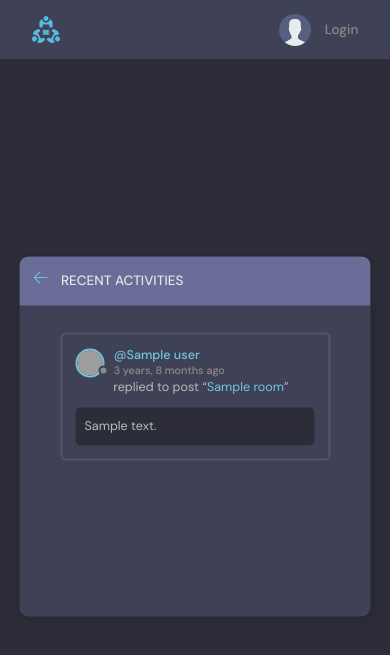
After one commit to k0st90/Lets_Talk, a Django app: template letstalk/base/templates/base/activity.html in a window 390 px wide. The commit adds this page. Shown: the top 655 px of the page. Run offline with Django 4.2, Linux system fonts and the light colour scheme; the template is opened without the code that fills it: most values are stand-ins (such as "Sample title", 1, 10 or a date in 2020); grey boxes are pictures that could not be loaded.

Commit message:
Mobile Responsiveness

```diff
--- /dev/null
+++ b/letstalk/base/templates/base/activity.html
@@ -0,0 +1,61 @@
+{% extends 'main.html' %}
+
+{% block content %}
+<main class="layout">
+  <div class="container">
+    <div class="layout__box">
+      <div class="layout__boxHeader">
+        <div class="layout__boxTitle">
+          <a href="{% url 'home' %}">
+            <svg version="1.1" xmlns="http://www.w3.org/2000/svg" width="32" height="32" viewBox="0 0 32 32">
+              <title>arrow-left</title>
+              <path
+                d="M13.723 2.286l-13.723 13.714 13.719 13.714 1.616-1.611-10.96-10.96h27.625v-2.286h-27.625l10.965-10.965-1.616-1.607z"
+              ></path>
+            </svg>
+          </a>
+          <h3>Recent Activities</h3>
+        </div>
+      </div>
+
+      <div class="activities-page layout__body">
+        {% for message in room_messages %}
+        <div class="activities__box">
+          <div class="activities__boxHeader roomListRoom__header">
+            <a href="{% url 'user-profile' message.user.id %}" class="roomListRoom__author">
+              <div class="avatar avatar--small">
+                <img src="https://randomuser.me/api/portraits/women/11.jpg" />
+              </div>
+              <p>
+                @{{message.user}}
+                <span>{{message.created|timesince}} ago</span>
+              </p>
+            </a>
+
+            {% if request.user == message.user %}
+            <div class="roomListRoom__actions">
+              <a href="{% url 'delete-message' message.id %}">
+                <svg version="1.1" xmlns="http://www.w3.org/2000/svg" width="32" height="32" viewBox="0 0 32 32">
+                  <title>remove</title>
+                  <path
+                    d="M27.314 6.019l-1.333-1.333-9.98 9.981-9.981-9.981-1.333 1.333 9.981 9.981-9.981 9.98 1.333 1.333 9.981-9.98 9.98 9.98 1.333-1.333-9.98-9.98 9.98-9.981z"
+                  ></path>
+                </svg>
+              </a>
+            </div>
+            {% endif %}
+
+          </div>
+          <div class="activities__boxContent">
+            <p>replied to post “<a href="{% url 'room' message.room.id %}">{{message.room}}</a>”</p>
+            <div class="activities__boxRoomContent">
+              {{message.body}}
+            </div>
+          </div>
+        </div>
+        {% endfor %}
+      </div>
+    </div>
+  </div>
+</main>
+{% endblock content %}
--- a/letstalk/base/templates/base/home.html
+++ b/letstalk/base/templates/base/home.html
@@ -10,7 +10,7 @@
     <!-- Room List Start -->
     <div class="roomList">
       <div class="mobile-menu">
-        <form class="header__search">
+        <form class="header__search" action="{% url 'home' %}" method="GET">
           <label>
             <svg version="1.1" xmlns="http://www.w3.org/2000/svg" width="32" height="32" viewBox="0 0 32 32">
               <title>search</title>
@@ -22,8 +22,8 @@
           </label>
         </form>
         <div class="mobile-menuItems">
-          <a class="btn btn--main btn--pill" href="#">Browse Topics</a>
-          <a class="btn btn--main btn--pill" href="#">Recent Activities</a>
+          <a class="btn btn--main btn--pill" href="{% url 'topics' %}">Browse Topics</a>
+          <a class="btn btn--main btn--pill" href="{% url 'activity' %}">Recent Activities</a>
         </div>
       </div>
 
--- a/letstalk/base/templates/base/topics_component.html
+++ b/letstalk/base/templates/base/topics_component.html
@@ -12,7 +12,7 @@
       </li>
       {% endfor %}
     </ul>
-    <a class="btn btn--link" href="topics.html">
+    <a class="btn btn--link" href="{% url 'topics' %}">
       More
       <svg version="1.1" xmlns="http://www.w3.org/2000/svg" width="32" height="32" viewBox="0 0 32 32">
         <title>chevron-down</title>
--- a/letstalk/base/urls.py
+++ b/letstalk/base/urls.py
@@ -15,5 +15,8 @@ urlpatterns = [
     path('delete-room/<str:pk>/', views.deleteRoom, name='delete-room'),
     path('delete-message/<str:pk>/', views.deleteMessage, name='delete-message'),
 
-    path('update-user/', views.updateUser, name='update-user')
+    path('update-user/', views.updateUser, name='update-user'),
+
+    path('topics/', views.topicsPage, name='topics'),
+    path('activity/', views.activityPage, name='activity')
 ]
```
Also changed, not shown: letstalk/base/templates/base/topics.html (added, +49 -0 lines), letstalk/base/views.py (+10 -1 lines), letstalk/db.sqlite3.
